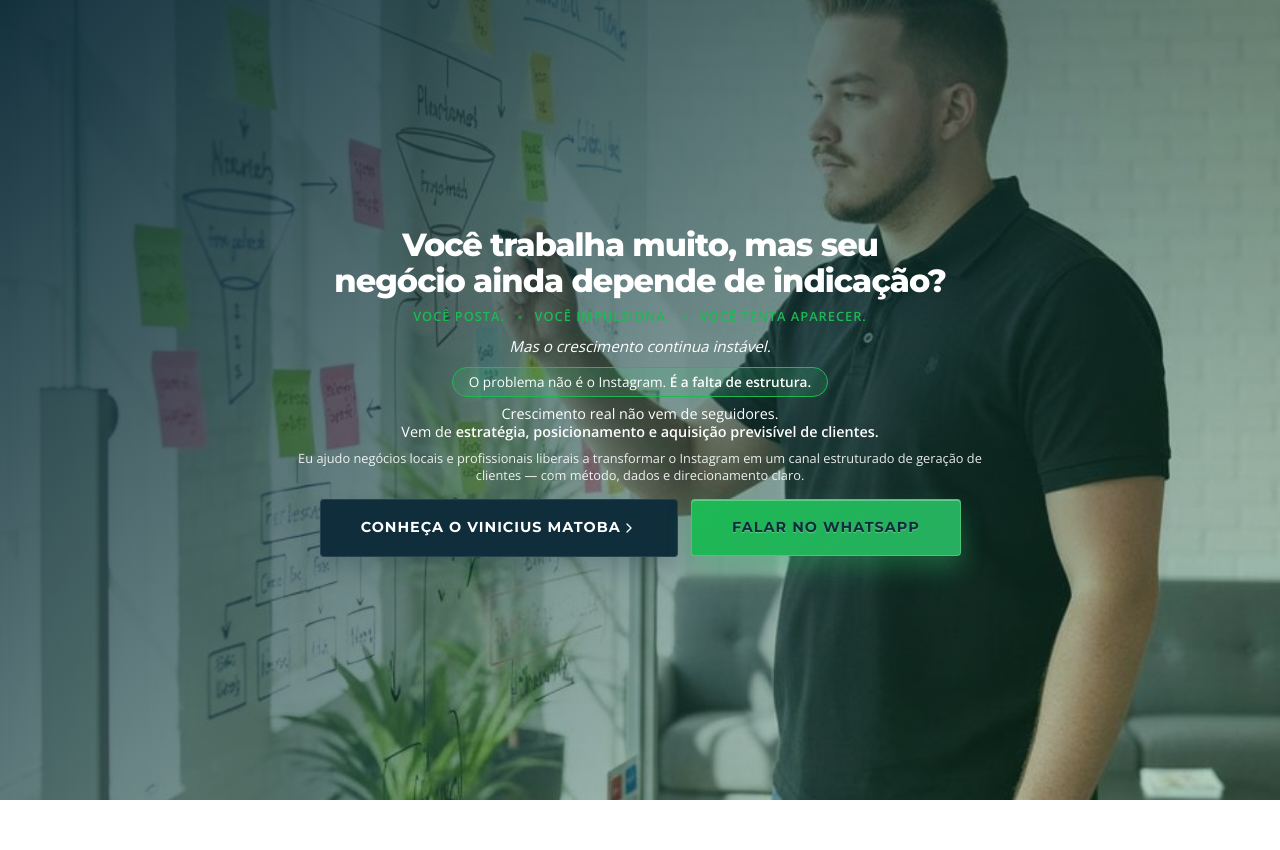
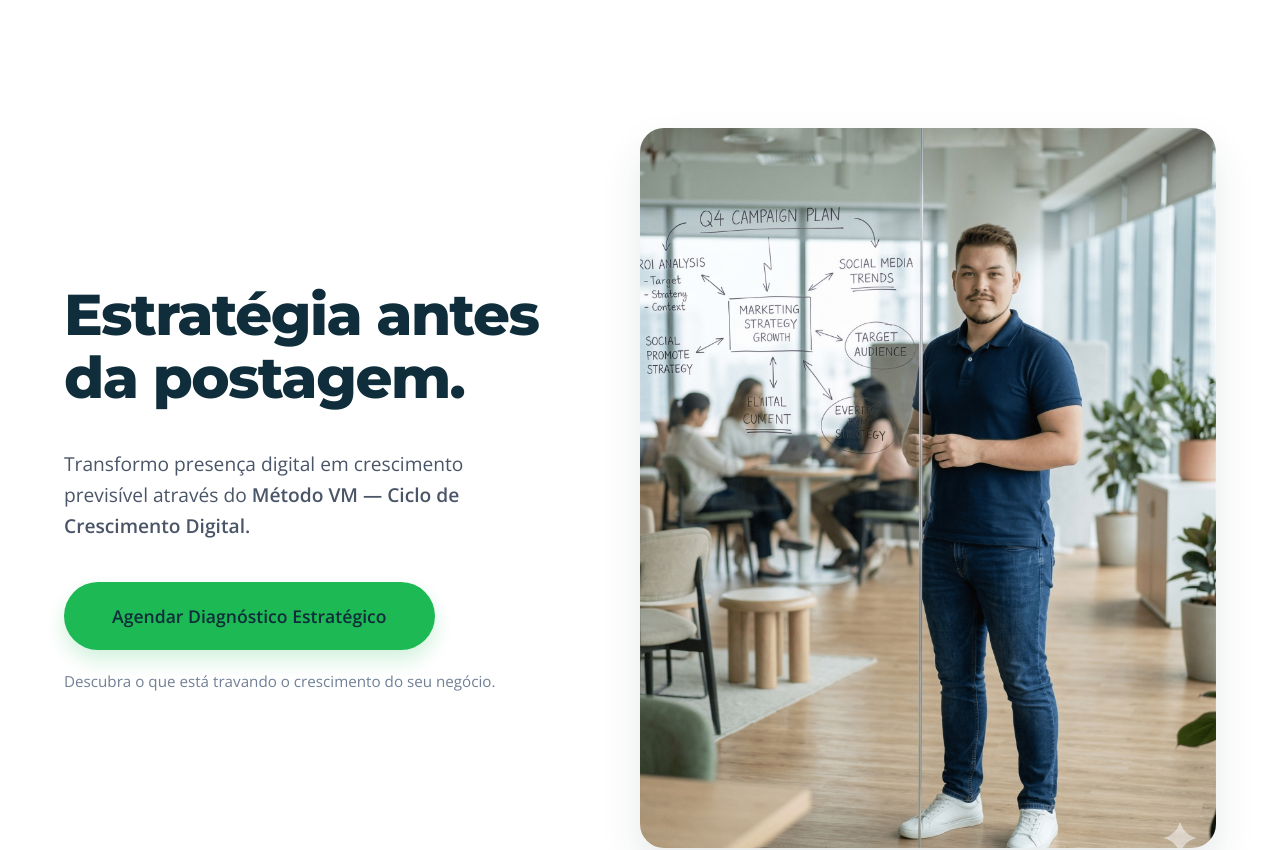
Before and after one commit to ViniciusMatoba/Vinicius-Matoba, a React (Vite) app: page / in a window 1280 px wide. Shown: the top 850 px of the page. Built offline with nearby package versions, Linux system fonts and the light colour scheme.

Commit message:
feat: redesign hero section for strategic consulting style and optimize hero image

```diff
--- a/src/App.jsx
+++ b/src/App.jsx
@@ -5,7 +5,7 @@ import logo from './assets/logo.png'
 import profileImg from './assets/profile.jpeg'
 import heroBg from './assets/metodo-hero-bg.jfif'
 import footerBg from './assets/metodo-footer-bg.png'
-import heroHomeBg from './assets/hero-home-bg.jpeg'
+import heroHomeBg from './assets/hero-home-new.png'
 import bioLinkBg from './assets/bio-link-bg.png'
 import VMLogin from './VMLogin'
 import Dashboard from './Dashboard'
@@ -84,47 +84,36 @@ function LandingPage() {
 
   return (
     <div className="landing-wrapper">
-      {/* SECTION: HERO & DATA BANNER */}
-      <section className="hero-container" style={{ backgroundImage: `url(${heroHomeBg})` }}>
-        <div className="hero-overlay"></div>
-        <div className="hero-content">
-          <h1 className="hero-title">
-            Você trabalha muito, mas seu negócio ainda depende de indicação?
+      {/* SECTION: STRATEGIC HERO (FIRST FOLD) */}
+      <section className="strategic-hero">
+        <div className="container-strategic strategic-hero-grid">
+          <div className="strategic-hero-left">
+            <h1 className="hero-headline">
+              Estratégia antes da postagem.
             </h1>
-
-          <div className="hero-sequence">
-            <span>Você posta.</span>
-            <span>Você impulsiona.</span>
-            <span>Você tenta aparecer.</span>
-          </div>
-
-          <p className="hero-unstable">Mas o crescimento continua instável.</p>
-
-          <div className="hero-insight">
-            <p>O problema não é o Instagram. <strong>É a falta de estrutura.</strong></p>
-          </div>
-
-          <p className="hero-philosophy">
-            Crescimento real não vem de seguidores.<br />
-            Vem de <strong>estratégia, posicionamento e aquisição previsível de clientes.</strong>
+            <p className="hero-subheadline">
+              Transformo presença digital em crescimento previsível através do <strong>Método VM — Ciclo de Crescimento Digital.</strong>
             </p>
 
-          <p className="hero-description-new">
-            Eu ajudo negócios locais e profissionais liberais a transformar o Instagram em um canal estruturado de geração de clientes — com método, dados e direcionamento claro.
-          </p>
-
-          <div className="hero-ctas">
-            <Link to="/site" className="btn btn-primary btn-cta-site">
-              Conheça o Vinicius Matoba <ChevronRight size={18} />
-            </Link>
+            <div className="hero-cta-area">
               <a
                 href="https://wa.me/5519984522494?text=Olá!+Vi+seu+site+e+quero+agendar+um+diagnóstico+estratégico"
                 target="_blank"
                 rel="noopener noreferrer"
-              className="btn btn-secondary btn-cta-wa"
+                className="btn-vm-strategic"
               >
-              Falar no WhatsApp
+                Agendar Diagnóstico Estratégico
               </a>
+              <p className="hero-cta-subtext">
+                Descubra o que está travando o crescimento do seu negócio.
+              </p>
+            </div>
+          </div>
+
+          <div className="strategic-hero-right">
+            <div className="hero-image-wrapper">
+              <img src={heroHomeBg} alt="Vinícius Matoba" className="hero-main-img" />
+            </div>
           </div>
         </div>
       </section>
--- a/src/index.css
+++ b/src/index.css
@@ -183,361 +183,145 @@ a {
   }
 }
 
-/* --- COMPONENTS --- */
-
-/* Hero Container */
-.hero-container {
+/* Strategic Hero (First Fold) */
+.strategic-hero {
+  background-color: var(--base-white);
+  padding: 8rem 5%;
+  overflow: hidden;
   position: relative;
-  width: 100%;
-  min-height: 100vh;
-  min-height: 100dvh;
-  display: flex;
-  align-items: center;
-  justify-content: center;
-  padding: 4rem 0;
-  /* Add base padding to allow content to grow */
-  background-color: var(--primary-navy);
-  color: var(--base-white);
-  overflow-y: auto;
-  /* Allow scroll if content exceeds screen */
-  background-size: cover;
-  background-position: center;
-  background-repeat: no-repeat;
-}
-
-.hero-overlay {
-  position: absolute;
-  top: 0;
-  left: 0;
-  width: 100%;
-  height: 100%;
-  background: linear-gradient(135deg, rgba(15, 45, 58, 0.98) 0%, rgba(29, 185, 84, 0.15) 100%);
-  z-index: 1;
-}
-
-.hero-content {
-  position: relative;
-  z-index: 2;
-  text-align: center;
-  max-width: 1000px;
-  padding: 2rem;
+  min-height: 80vh;
+  display: flex;
+  align-items: center;
+}
+
+.container-strategic {
+  max-width: 1300px;
+  margin: 0 auto;
+  width: 100%;
+}
+
+.strategic-hero-grid {
+  display: grid;
+  grid-template-columns: 1fr 1.2fr;
+  /* Right column approx 55% */
+  align-items: center;
+  gap: 6rem;
+}
+
+.strategic-hero-left {
   display: flex;
   flex-direction: column;
-  align-items: center;
-  gap: 1.5rem;
-  /* Use flex gap for better control of vertical space */
-}
-
-.hero-title {
-  font-size: clamp(1.8rem, 5vw, 2.8rem);
-  /* Refined upper bound */
+  gap: 2.5rem;
+}
+
+.hero-headline {
+  font-size: clamp(2.5rem, 4.5vw, 3.8rem);
   font-weight: 800;
+  color: var(--primary-navy);
   line-height: 1.1;
-  margin-bottom: 0;
-  /* Handled by gap */
-  letter-spacing: -1px;
-}
-
-.hero-sequence {
-  display: flex;
-  justify-content: center;
-  gap: 1.5rem;
-  margin-bottom: 2rem;
-  font-weight: 600;
-  color: var(--accent-green);
-  font-size: clamp(1rem, 1.5vw, 1.2rem);
-  text-transform: uppercase;
-  letter-spacing: 1px;
-}
-
-.hero-sequence span::after {
-  content: "";
-  display: inline-block;
-  width: 4px;
-  height: 4px;
+  letter-spacing: -1.5px;
+  margin: 0;
+}
+
+.hero-subheadline {
+  font-size: clamp(1.1rem, 1.5vw, 1.35rem);
+  color: #4a5568;
+  max-width: 580px;
+  line-height: 1.6;
+  margin: 0;
+}
+
+.hero-cta-area {
+  display: flex;
+  flex-direction: column;
+  gap: 1.2rem;
+}
+
+.btn-vm-strategic {
+  display: inline-flex;
+  justify-content: center;
+  align-items: center;
   background: var(--accent-green);
-  border-radius: 50%;
-  margin-left: 1.5rem;
-  vertical-align: middle;
-  opacity: 0.5;
-}
-
-.hero-sequence span:last-child::after {
-  display: none;
-}
-
-.hero-unstable {
-  font-size: clamp(1rem, 2vw, 1.4rem);
-  /* Reduced for better fit */
-  font-weight: 300;
-  color: white;
-  margin-bottom: 0;
-  /* Handled by gap */
-  font-style: italic;
-}
-
-.hero-insight {
-  display: inline-block;
-  background: rgba(46, 204, 113, 0.15);
-  border: 1px solid var(--accent-green);
-  padding: 0.5rem 1.5rem;
-  /* Slightly smaller */
-  border-radius: 50px;
-  margin-bottom: 0;
-  /* Handled by gap */
-}
-
-.hero-insight p {
-  margin: 0;
-  font-size: clamp(1rem, 1.5vw, 1.2rem);
-}
-
-.hero-philosophy {
-  font-size: clamp(1rem, 1.5vw, 1.3rem);
-  line-height: 1.4;
-  margin-bottom: 0;
-  /* Handled by gap */
-  max-width: 850px;
-  margin-left: auto;
-  margin-right: auto;
-}
-
-.hero-description-new {
-  font-size: clamp(0.9rem, 1.2vw, 1rem);
-  line-height: 1.5;
-  max-width: 800px;
-  margin: 0 auto;
-  opacity: 0.9;
-}
-
-.btn-cta {
-  padding: 1rem 2.5rem;
-  font-size: 1.1rem;
-  border-radius: 50px;
-}
-
-@media (max-width: 768px) {
-  .hero-sequence {
-    display: flex;
-    flex-direction: column;
-    align-items: center;
-    gap: 1.2rem;
-    margin-bottom: 1.5rem;
-    font-size: 1.1rem;
-    font-weight: 800;
-  }
-
-  .hero-sequence span {
-    color: var(--accent-green);
-    text-transform: uppercase;
-    letter-spacing: 1px;
-    text-shadow: 0 0 15px rgba(46, 204, 113, 0.4);
-    position: relative;
-    padding-bottom: 0.2rem;
-  }
-
-  .hero-sequence span::after {
-    content: "";
-    position: absolute;
-    bottom: 0;
-    left: 50%;
-    transform: translateX(-50%);
-    width: 20px;
-    height: 2px;
-    background: rgba(46, 204, 113, 0.3);
-  }
-
-  .hero-sequence span:last-child::after {
-    display: none;
-  }
-
-  .hero-unstable {
-    font-size: 1rem;
-    margin-bottom: 0.75rem;
-  }
-
-  .hero-insight {
-    padding: 0.3rem 1rem;
-    margin-bottom: 1rem;
-  }
-
-  .hero-insight p {
-    font-size: 0.9rem;
-  }
-
-  .hero-philosophy {
-    font-size: 1rem;
-    margin-bottom: 0.75rem;
-    line-height: 1.3;
-  }
-
-  .hero-description-new {
-    font-size: 0.85rem;
-    line-height: 1.4;
-    padding: 0 0.5rem;
-  }
-
-  .btn-cta {
-    margin-top: 1rem;
-    padding: 0.7rem 1.7rem;
-    font-size: 0.95rem;
-  }
-}
-
-.hero-ctas {
-  display: flex;
-  gap: 1.5rem;
-  justify-content: center;
-  margin-top: 1rem;
-  margin-bottom: 2rem;
-  /* Safety space at bottom */
-  flex-wrap: wrap;
-}
-
-.btn-cta-site {
-  background: var(--primary-navy) !important;
-  color: white !important;
-  padding: 1rem 2rem;
-  font-size: 1.1rem;
-  font-weight: 700;
-  box-shadow: 0 10px 20px rgba(15, 45, 58, 0.2);
-  border: 1px solid rgba(255, 255, 255, 0.1) !important;
-}
-
-.btn-cta-wa {
-  background: linear-gradient(135deg, var(--accent-green) 0%, #27ae60 100%) !important;
-  color: var(--primary-navy) !important;
-  padding: 1.1rem 2.5rem;
+  color: var(--primary-navy);
+  padding: 1.25rem 3rem;
   font-size: 1.1rem;
   font-weight: 800;
-  border: 1px solid rgba(255, 255, 255, 0.2) !important;
   border-radius: 50px;
-  box-shadow:
-    inset 0 1px 0 rgba(255, 255, 255, 0.3),
-    0 12px 24px rgba(46, 204, 113, 0.3) !important;
-  animation: pulse-subtle 2s infinite;
-  text-shadow: 0 1px 1px rgba(255, 255, 255, 0.3);
-}
-
-.btn-cta-site:hover {
+  transition: var(--transition);
+  box-shadow: 0 10px 20px rgba(29, 185, 84, 0.2);
+  text-decoration: none;
+  width: fit-content;
+}
+
+.btn-vm-strategic:hover {
   transform: translateY(-3px);
-  background: #1a4a5e !important;
-  box-shadow: 0 15px 30px rgba(15, 45, 58, 0.3);
-}
-
-.btn-cta-wa:hover {
-  transform: translateY(-3px) scale(1.02);
-  background: linear-gradient(135deg, #32e27b 0%, var(--accent-green) 100%) !important;
-  box-shadow:
-    inset 0 1px 0 rgba(255, 255, 255, 0.4),
-    0 15px 30px rgba(46, 204, 113, 0.4) !important;
-}
-
-@keyframes pulse-subtle {
-  0% {
-    transform: scale(1);
-    box-shadow: 0 12px 24px rgba(46, 204, 113, 0.3);
-  }
-
-  50% {
-    transform: scale(1.03);
-    box-shadow: 0 15px 35px rgba(46, 204, 113, 0.5);
-  }
-
-  100% {
-    transform: scale(1);
-    box-shadow: 0 12px 24px rgba(46, 204, 113, 0.3);
-  }
-}
-
-/* Adaptive scaling for notebooks and short screens - Aggressive Mode */
-@media (max-height: 800px) and (min-width: 769px) {
-  .hero-container {
-    padding: 1rem 0;
-    /* Minimized padding */
-    min-height: 100vh;
-    display: flex;
+  background: var(--accent-green-hover);
+  box-shadow: 0 15px 30px rgba(29, 185, 84, 0.3);
+}
+
+.hero-cta-subtext {
+  font-size: 0.95rem;
+  color: #718096;
+  font-weight: 400;
+}
+
+.strategic-hero-right {
+  display: flex;
+  justify-content: center;
+  align-items: center;
+}
+
+.hero-image-wrapper {
+  width: 100%;
+  max-width: 650px;
+  aspect-ratio: 4 / 5;
+  border-radius: 24px;
+  overflow: hidden;
+  box-shadow: 0 20px 40px rgba(15, 45, 58, 0.1);
+}
+
+.hero-main-img {
+  width: 100%;
+  height: 100%;
+  object-fit: cover;
+}
+
+@media (max-width: 1200px) {
+  .strategic-hero-grid {
+    gap: 3rem;
+  }
+}
+
+@media (max-width: 768px) {
+  .strategic-hero {
+    padding: 6rem 1.5rem;
+    text-align: center;
+  }
+
+  .strategic-hero-grid {
+    grid-template-columns: 1fr;
+    gap: 5rem;
+  }
+
+  .strategic-hero-left {
     align-items: center;
   }
 
-  .hero-content {
-    gap: 0.5rem;
-    /* Drastically reduced gap */
-    padding: 1rem;
-  }
-
-  .hero-title {
-    font-size: clamp(1.6rem, 4vh, 2.2rem);
-    /* Dynamic scale based on height */
-    line-height: 1.1;
-  }
-
-  .hero-sequence {
-    margin-bottom: 0;
-    font-size: 0.8rem;
-    gap: 0.8rem;
-  }
-
-  .hero-sequence span::after {
-    margin-left: 0.8rem;
-  }
-
-  .hero-unstable {
-    font-size: 0.95rem;
-    margin-bottom: 0;
-  }
-
-  .hero-insight {
-    padding: 0.2rem 1rem;
-  }
-
-  .hero-insight p {
-    font-size: 0.85rem;
-  }
-
-  .hero-philosophy {
-    font-size: 0.9rem;
-    line-height: 1.3;
-  }
-
-  .hero-description-new {
-    font-size: 0.8rem;
-    line-height: 1.3;
-    max-width: 700px;
-  }
-
-  .hero-ctas {
-    margin-top: 0.5rem;
-    margin-bottom: 1rem;
-    gap: 0.8rem;
-  }
-
-  .btn-cta-site,
-  .btn-cta-wa {
-    font-size: 0.85rem;
-    padding: 0.6rem 1.2rem;
-  }
-
-  .btn-cta-site svg,
-  .btn-cta-wa svg {
-    width: 16px;
-    height: 16px;
-  }
-}
-
-@media (max-width: 768px) {
-  .hero-ctas {
-    flex-direction: column;
-    gap: 1rem;
+  .hero-headline {
+    font-size: 2.5rem;
+  }
+
+  .hero-subheadline {
+    font-size: 1.1rem;
+  }
+
+  .btn-vm-strategic {
     width: 100%;
-    padding: 0 1rem;
-  }
-
-  .btn-cta-site,
-  .btn-cta-wa {
-    width: 100%;
-    font-size: 1rem;
-    padding: 0.8rem;
+  }
+
+  .hero-image-wrapper {
+    aspect-ratio: 1 / 1;
+    border-radius: 20px;
   }
 }
 
@@ -2313,6 +2097,7 @@ a {
     margin-bottom: 1.5rem;
   }
 }
+
 /* --- BACKSTAGE & DASHBOARD STYLES --- */
 .backstage-login-wrapper {
   min-height: 100vh;
```
Also changed, not shown: src/assets/hero-home-new.png (added). Lines whose indentation alone changed are shown as unchanged.
